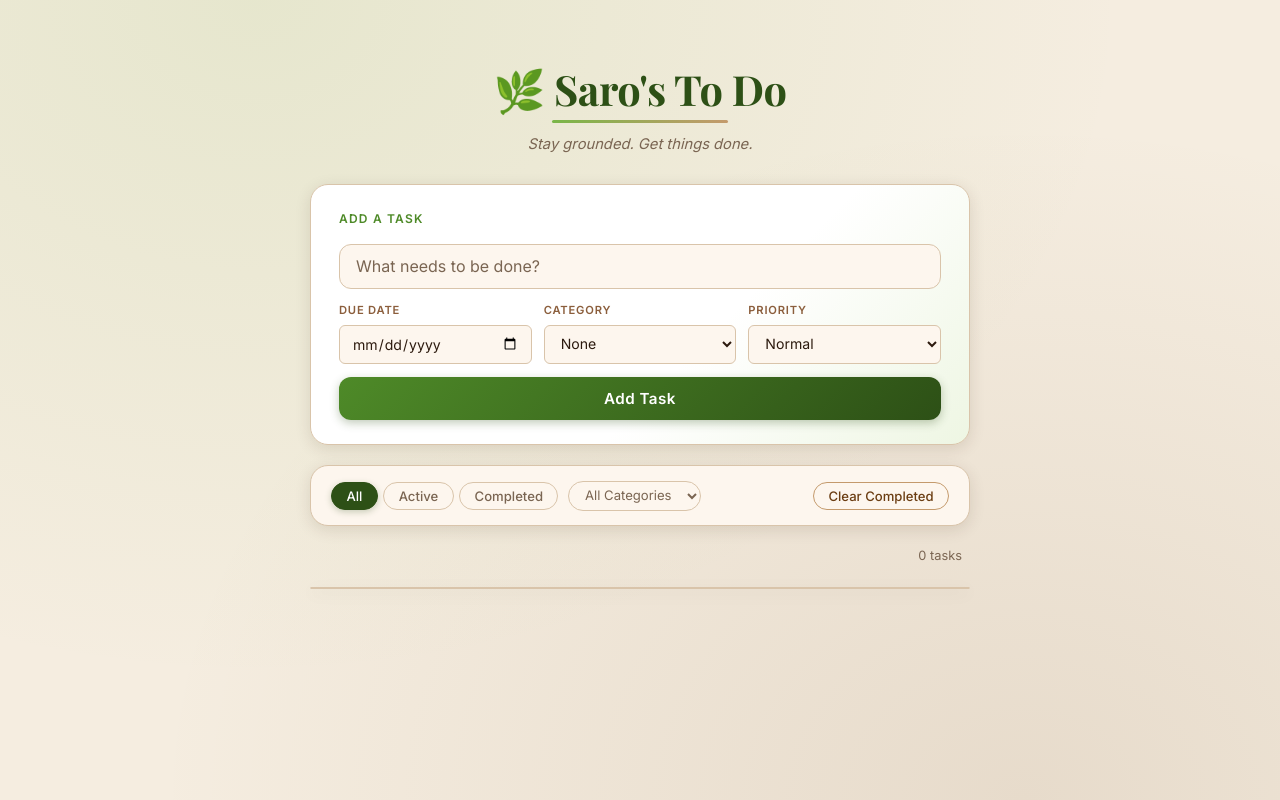
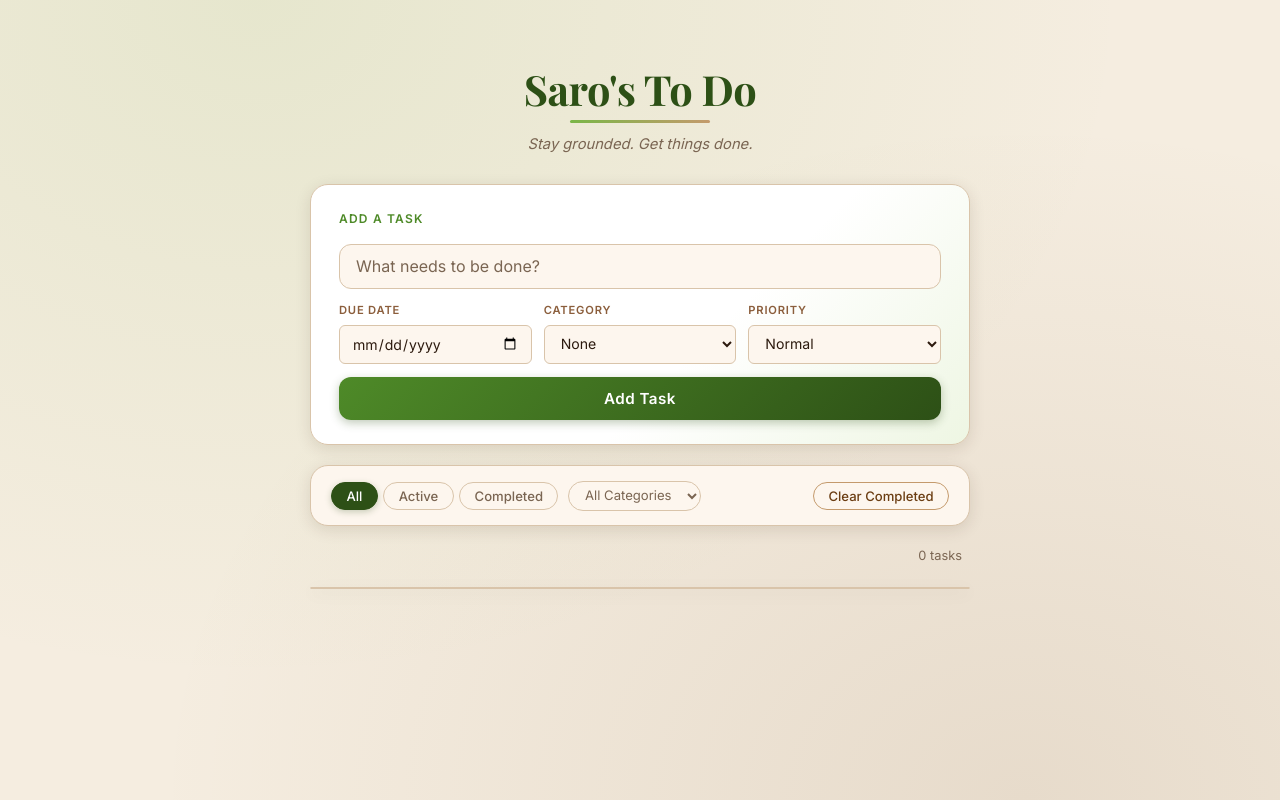
Before and after one commit to sarok/todo-app, a plain HTML site: page index.html in a window 1280 px wide. Drawn offline with nearby package versions, Linux system fonts and the light colour scheme; no server answers.

Commit message:
remove leaf emoji from heading

```diff
--- a/index.html
+++ b/index.html
@@ -11,7 +11,7 @@
 <body>
   <div class="container">
     <header>
-      <h1>🌿 Saro's To Do</h1>
+      <h1>Saro's To Do</h1>
       <p class="subtitle">Stay grounded. Get things done.</p>
     </header>
 
```
